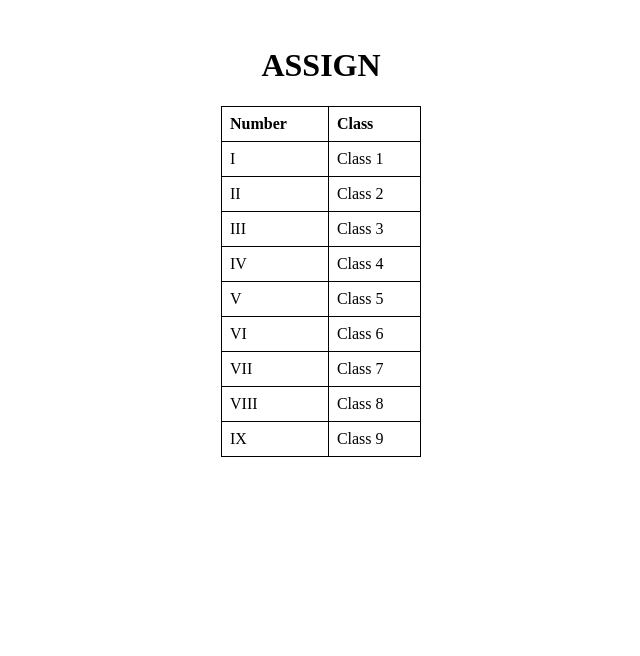
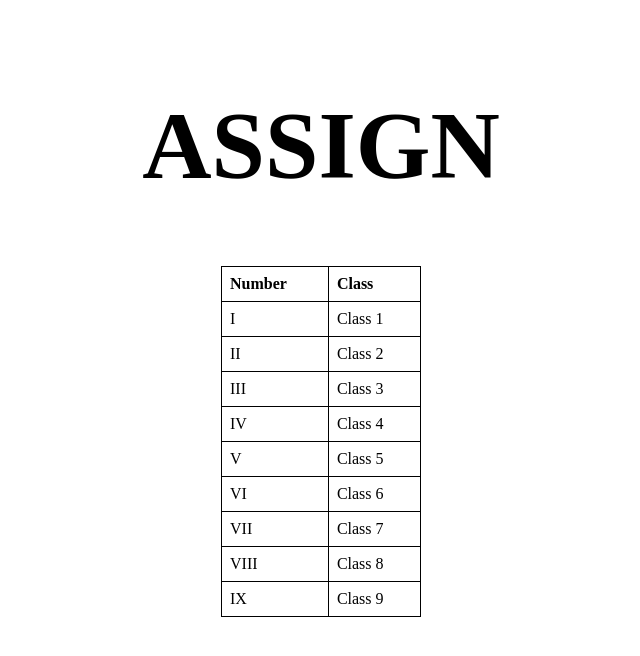
Before and after one commit to TeamOptix/Assign-v1, a plain HTML site: page ASSIGNHOMEPAGE.html in a window 1280 px wide. Shown: the whole page, without its empty margins (319-959 px from the left). Drawn offline with Linux system fonts and the light colour scheme.

Commit message:
Update ASSIGNHOMEPAGE.html

```diff
--- a/ASSIGNHOMEPAGE.html
+++ b/ASSIGNHOMEPAGE.html
@@ -20,7 +20,7 @@
     </style>
 </head>
 <body>
-    <center><h1>ASSIGN</h1></center>
+    <center><font size=200px><h1>ASSIGN</h1></font></center>
     <center>
 
         <table>
```
